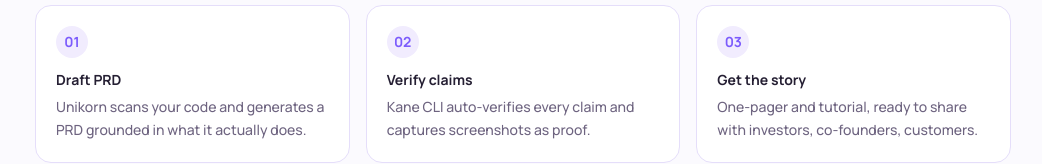
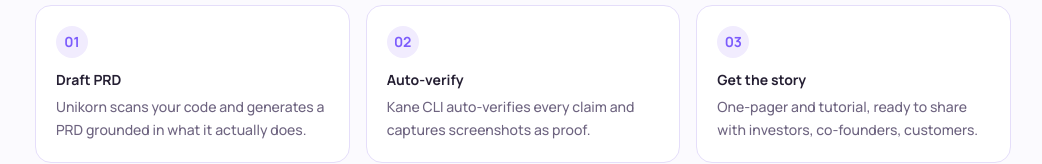
Before and after one commit to tamago-labs/unikorn, a React (Vite) app in the folder frontend/: page / in a window 1280 px wide. Shown: the part 755-919 px from the top of the page, without its empty margins (117-1159 px from the left). Built offline with nearby package versions, Linux system fonts and the light colour scheme.

Commit message:
fix: update step 2 title to Auto-verify

```diff
--- a/frontend/src/components/HowItWorks.tsx
+++ b/frontend/src/components/HowItWorks.tsx
@@ -12,7 +12,7 @@
   },
   {
     n: '02',
-    title: 'Verify claims',
+    title: 'Auto-verify',
     desc: 'Kane CLI auto-verifies every claim and captures screenshots as proof.',
     icon: '✅',
   },
```
